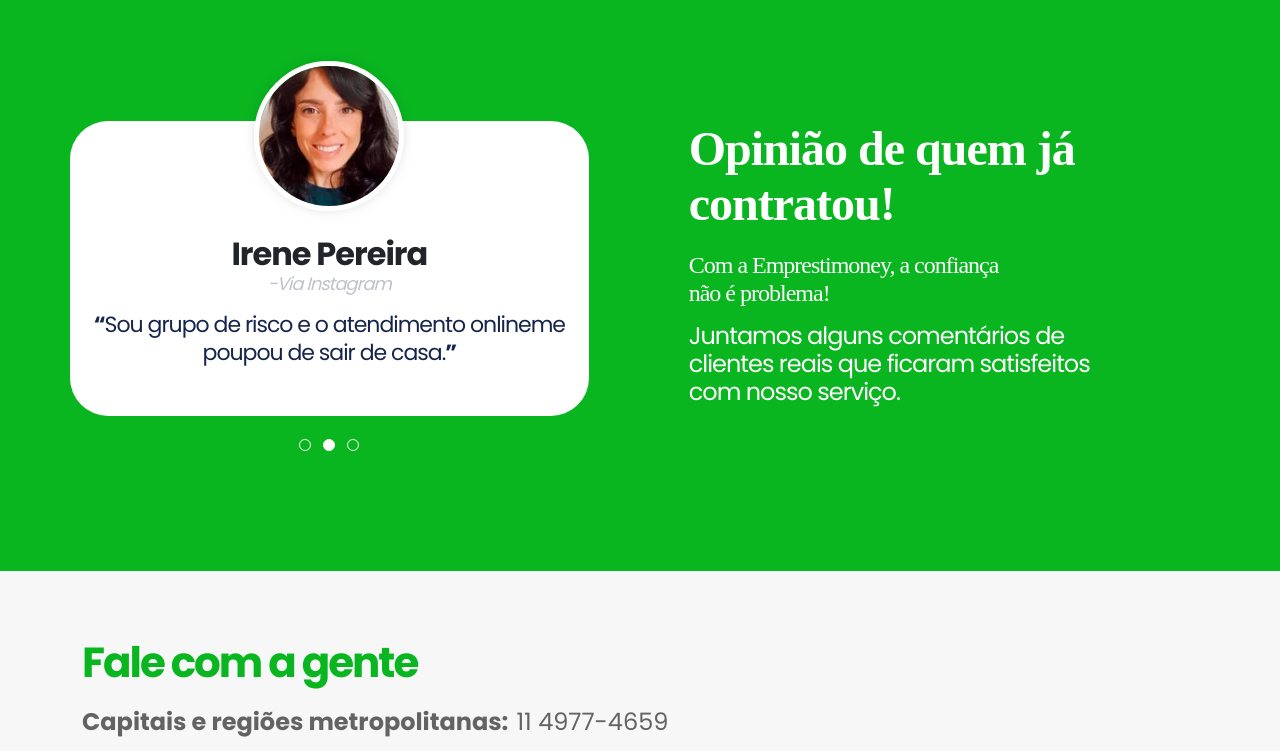
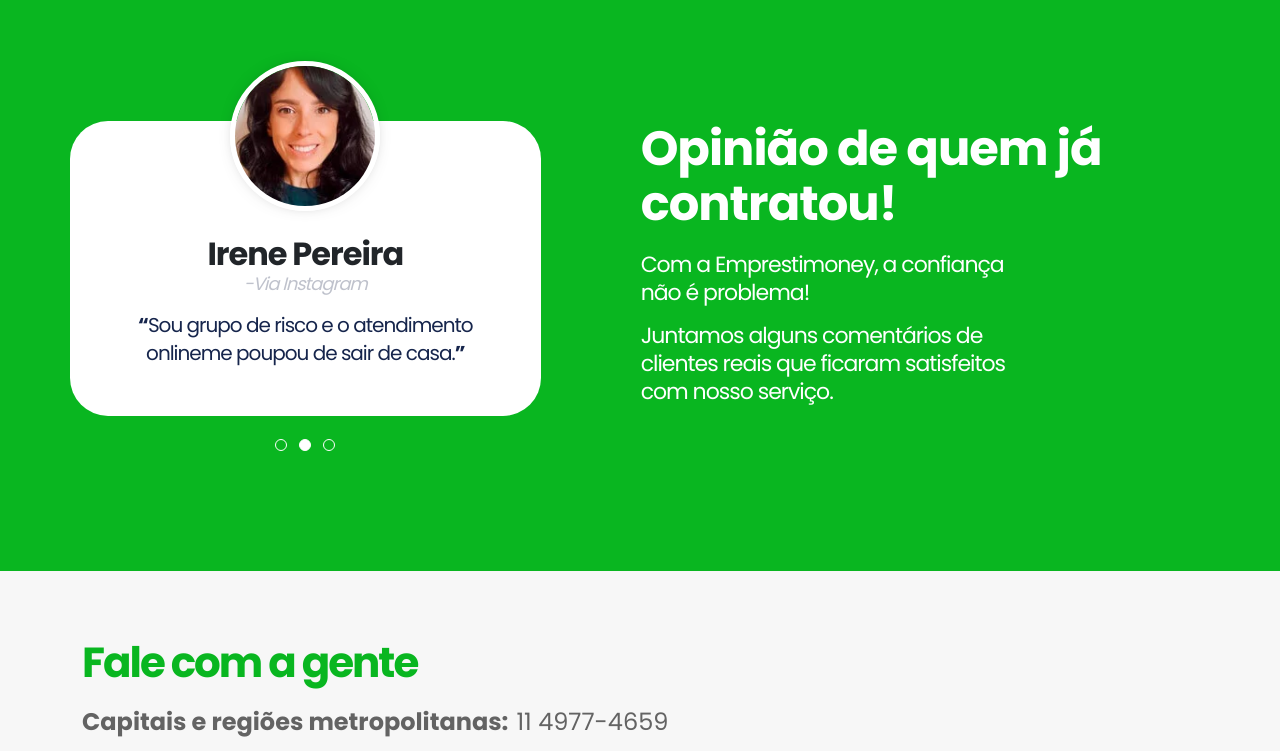
Before and after one commit to cxsarsouza/emprestimoney-portabilidade, a plain HTML site: page index.html in a window 1280 px wide. Shown: the part 5100-5851 px from the top of the page. Drawn offline with nearby package versions, Linux system fonts and the light colour scheme.

Commit message:
fix testimonial

```diff
--- a/dist/scss/main.css
+++ b/dist/scss/main.css
@@ -1397,8 +1397,8 @@
 
 .header.f .pre .text {
   color: #fff;
-  font-weight: 800;
-  font-family: 'Ghino';
+  font-weight: 700;
+  font-family: 'Poppins', sans-serif;
   font-size: 48px;
   letter-spacing: -1px;
   line-height: 55px;
@@ -1408,8 +1408,8 @@
   margin-top: 10px;
   color: #fff;
   font-weight: 200;
-  font-family: 'Ghino';
-  font-size: 24px;
+  font-family: 'Poppins', sans-serif;
+  font-size: 22px;
   letter-spacing: -1px;
   line-height: 28px;
 }
@@ -1466,7 +1466,8 @@
 
 .header.f .rate .msg {
   color: #16254c;
-  font-size: 22px;
+  font-size: 20px;
+  padding: 0px 30px;
   letter-spacing: -1px;
   line-height: 28px;
   text-align: center;
```
